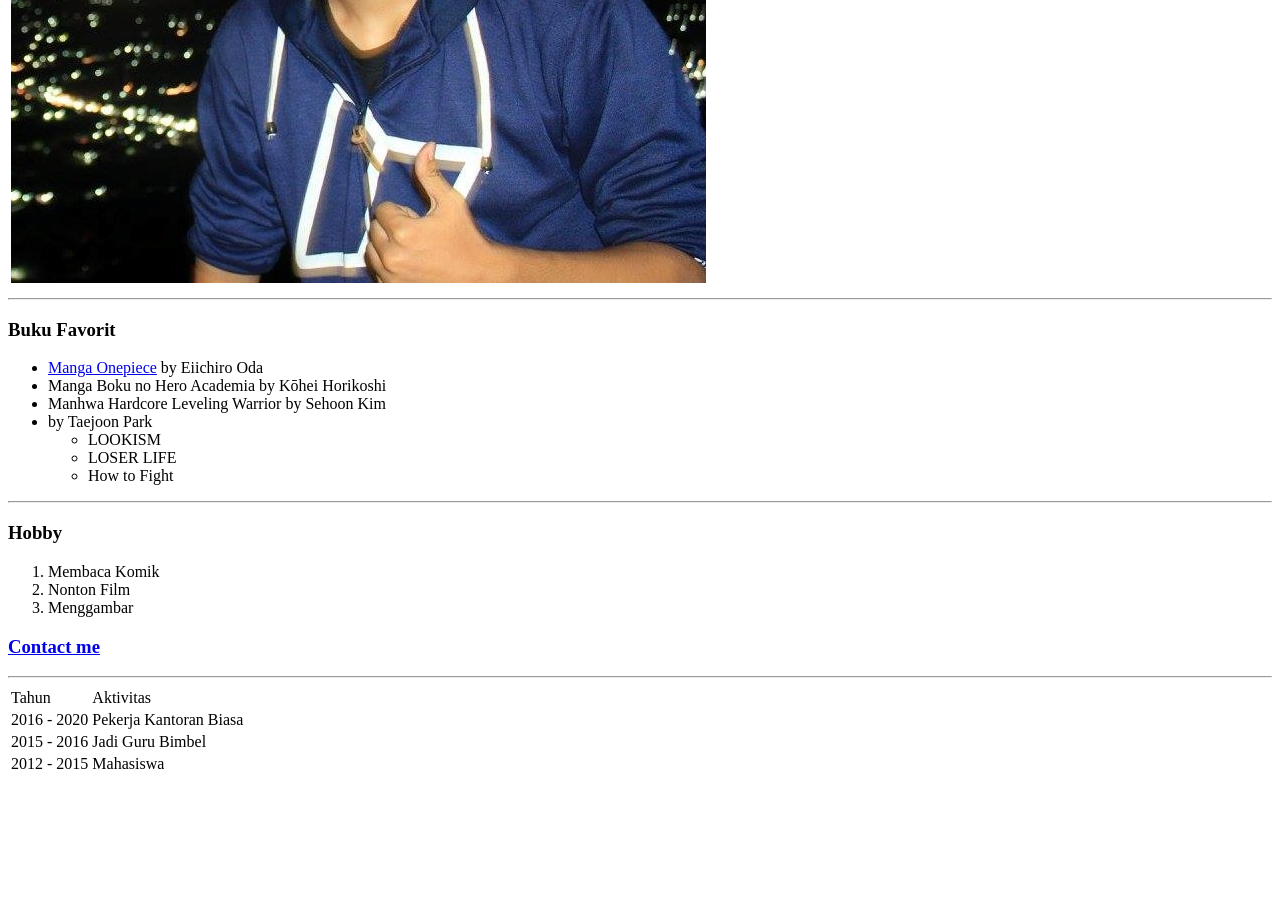
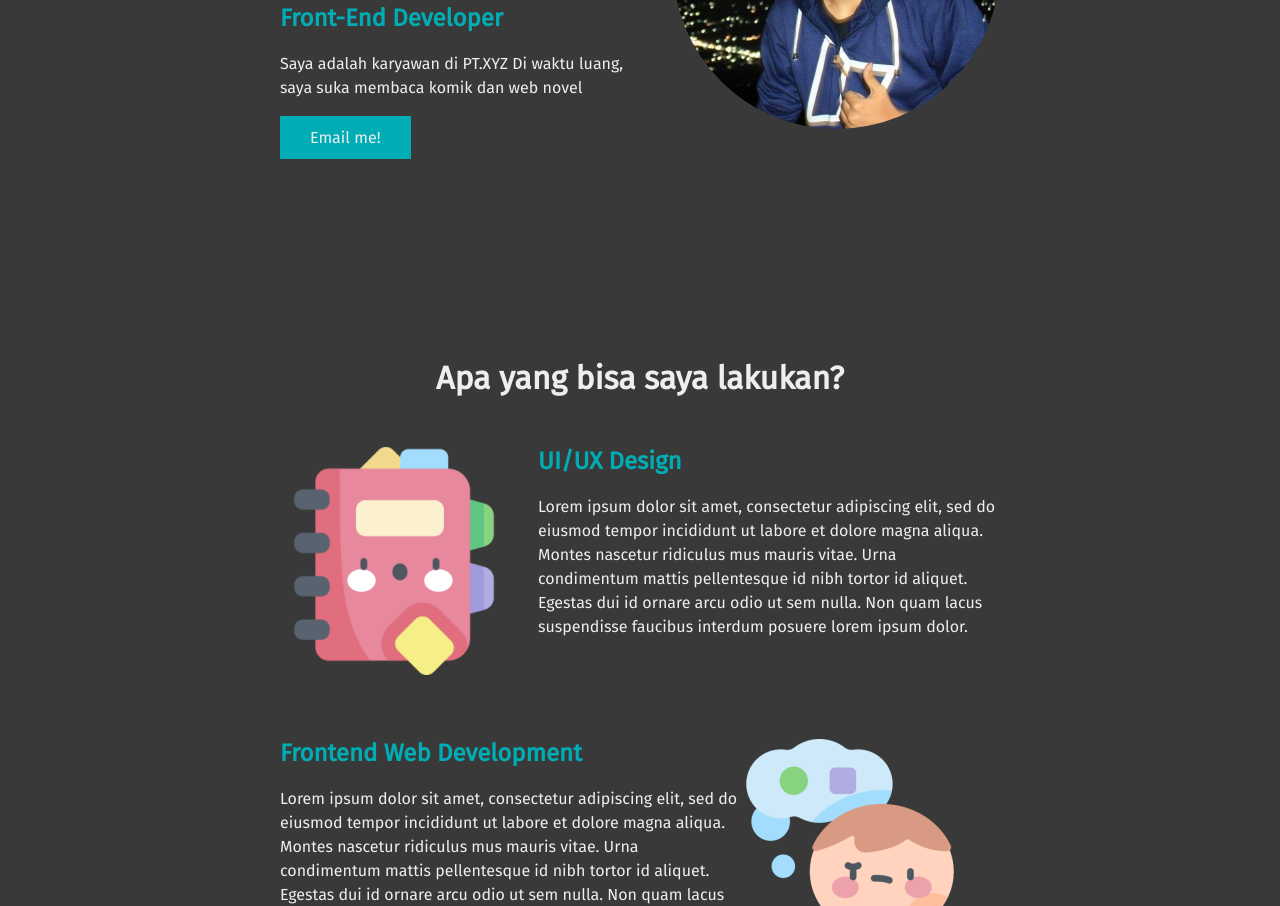
Before and after one commit to mursalinfajri/CV, a plain HTML site: page index.html in a window 1280 px wide. Shown: the part 423-1329 px from the top of the page. Before the commit the page ends 1207 px from the top, so only its background shows below. Drawn offline with Linux system fonts and the light colour scheme.

Commit message:
Initial commit

```diff
--- /dev/null
+++ b/css/styles.css
@@ -0,0 +1,111 @@
+body {
+    background-color: #3a3939;
+    margin: 0px;
+    color: #eeeeee;
+    text-align: center;
+    font-family: 'Fira Sans', sans-serif;
+}
+
+h1 {
+    margin-bottom: 50px;
+}
+
+h2 {
+    color: #00adb5;
+}
+
+p {
+    line-height: 1.5;
+}
+
+a {
+    text-decoration: none;
+    color: #00adb5;
+}
+
+a:hover {
+    color: white;
+}
+
+.wrapper {
+    width: 720px;
+    padding-top: 225px;
+    margin: 0 auto;
+}
+
+.section {
+    margin-bottom: 200px;
+}
+
+/* SECTION PERTAMA */
+
+.intro {
+    text-align: left;
+}
+
+.foto-profil {
+    float: right;
+    border-radius: 100%;
+    margin-left: 30px;
+}
+
+.btn {
+    background-color :#00adb5;
+    color: #eeeeee;
+    padding: 12px 30px;
+    border: 5px;
+    display: inline-block;
+}
+
+.title {
+    font-size: 4.5rem;
+    font-weight: bold;
+    font-family: 'Caveat', cursive;
+    display: block;
+}
+
+/* SECTION KEDUA*/
+
+.skill-row {
+    text-align: left;
+    margin-bottom: 100px;
+}
+
+.ux-skill-img {
+    float: left;
+    margin-right: 30px;
+}
+
+.web-skill-img {
+    float: right;
+    margin-right: 30px;
+}
+
+/* SECTION KETIGA*/
+
+.cta-text {
+    width: 68%;
+    margin: 0 auto 15 auto;
+}
+
+/* FOOTER */
+
+.footer {
+    background-color: black;
+    padding: 30px 0 10px;
+}
+
+.social-links {
+    margin: 0 20px 10px;
+}
+
+.footer-text {
+    font-size: 15px;
+    margin-top: 20px;
+}
+
+#attribute {
+    position: absolute;
+    left: 255px;
+    top: 150px;
+}
--- a/index.html
+++ b/index.html
@@ -1,71 +1,67 @@
-<!DOCTYPE html>
 <html lang="en">
     <head>
         <meta charset="UTF-8">
         <meta name="viewport" content="width=device-width, initial-scale=1.0">
         <title>Mursalin Fajri</title>
+        <link rel="stylesheet" href="css/styles.css">
+        <link rel="shortcut icon" href="favicon.ico" type="image/x-icon">
+        <link href="https://fonts.googleapis.com/css2?family=Caveat&family=Fira+Sans&display=swap" rel="stylesheet">
     </head>
     <body>
-    <table>
-      <tr>
-        <td><img src="Mursalin Fajri.jpg" alt="Foto Fajri"></td>
-        <td>
-          <h1>Mursalin Fajri</h1>
-          <p>Saya adalah karyawan di <b>PT.XYZ</b></p>
-          <p>Di waktu luang, saya suka membaca komik dan web novel</p>
-        </td>
-      </tr>
-    </table>
+        <div class="wrapper">
+            <div class="section">
+                <img id="attribute" src="img/attribute.png" alt="attribute-img">
+                <img class="foto-profil" src="img/Mursalin Fajri.jpg" alt="fotoku-img">
+                <div class="intro">
+                    <span class="title">Hai, Saya Mursalin Fajri</span>
+                    <h2>Front-End Developer</h2>
+                    <p>
+                        Saya adalah karyawan di PT.XYZ
+                        Di waktu luang, saya suka membaca komik dan web novel
+                    </p>
+                <a class="btn" href="mailto:mursalin.fajri@gmail.com">Email me!</a>
+
+                </div>
+            </div>
+            <div class="section">
+                <h1>Apa yang bisa saya lakukan?</h1>
+                <div class="skill-row">
+                  <img class="ux-skill-img" src="img/study.png" alt="study-img" />
+                  <h2>UI/UX Design</h2>
+                  <p>
+                    Lorem ipsum dolor sit amet, consectetur adipiscing elit, sed do eiusmod tempor incididunt ut labore et dolore magna aliqua. Montes nascetur ridiculus mus mauris vitae. Urna condimentum mattis pellentesque id nibh tortor id aliquet. Egestas dui id ornare arcu odio ut sem nulla. Non quam lacus suspendisse faucibus interdum posuere lorem ipsum dolor.
+                  </p>
+                </div>
+                <div class="skill-row">
+                  <img class="web-skill-img" src="img/thinking.png" alt="thinking-img" />
+                  <h2>Frontend Web Development</h2>
+                  <p>
+                    Lorem ipsum dolor sit amet, consectetur adipiscing elit, sed do eiusmod tempor incididunt ut labore et dolore magna aliqua. Montes nascetur ridiculus mus mauris vitae. Urna condimentum mattis pellentesque id nibh tortor id aliquet. Egestas dui id ornare arcu odio ut sem nulla. Non quam lacus suspendisse faucibus interdum posuere lorem ipsum dolor.
+                  </p>
+                </div>
+            </div>
+
+            <div class="section">
+                <h1>Saya bisa bantu!</h1>
+                <p class="cta-text">
+                  Ada kebutuhan desain/pengembangan web untuk proyek selanjutnya? Atau
+                  sekedar minum kopi bareng di kedai kekinian? Yuk ngobrol!
+                </p>
+                <a class="btn" href="mailto:youremail@gmail.com">Email Me!</a>
+            </div>
+        </div> <!-- akhir dari div wrapper -->
+
+        <div class="footer">
+          <a class="social-links" href="www.instagram.com">Instagram</a>
+          <a class="social-links" href="www.facebook.com">Facebook</a>
+          <a class="social-links" href="www.linkedin.com">Linkedin</a>
+          <p class="footer-text">
+            &#169;2020 Andika Amri. Illustration provided by
+            <a href="https://icons8.com/">Icons 8</a>
+          </p>
+        </div>
 
 
-    <hr>
-    <h3>Buku Favorit</h3>
-    <ul>
-      <li> <a href="https://www.goodreads.com/book/show/1237398.One_Piece_Volume_1"> Manga Onepiece</a> by Eiichiro Oda</li>
-      <li>Manga Boku no Hero Academia by Kōhei Horikoshi</li>
-      <li>Manhwa Hardcore Leveling Warrior by Sehoon Kim</li>
-      <li>by Taejoon Park</li>
-      <ul>
-        <li>LOOKISM</li>
-        <li>LOSER LIFE</li>
-        <li>How to Fight</li>
-      </ul>
-    </ul>
-    <hr>
+    </body>
 
-    <h3>Hobby</h3>
-    <ol>
-      <li>Membaca Komik</li>
-      <li>Nonton Film</li>
-      <li>Menggambar</li>
-    </ol>
-
-    <h3> <a href="contact me.html"> Contact me</a></h3>
-    <hr>
-
-    <table>
-      <thead>
-        <tr>
-          <td>Tahun</td>
-          <td>Aktivitas</td>
-        </tr>
-      </thead>
-      <tbody>
-        <tr>
-          <td>2016 - 2020</td>
-          <td>Pekerja Kantoran Biasa</td>
-        </tr>
-        <tr>
-          <td>2015 - 2016</td>
-          <td>Jadi Guru Bimbel</td>
-        </tr>
-        <tr>
-          <td>2012 - 2015</td>
-          <td>Mahasiswa</td>
-        </tr>
-      </tbody>
-
-    </table>
-
-  </body>
 </html>
```
Also changed, not shown: favicon.ico (added), img/Mursalin Fajri.jpg (added), img/attribute.png (added), img/fotoku.jpg (added), img/study.png (added), img/thinking.png (added). Lines whose indentation alone changed are shown as unchanged.
